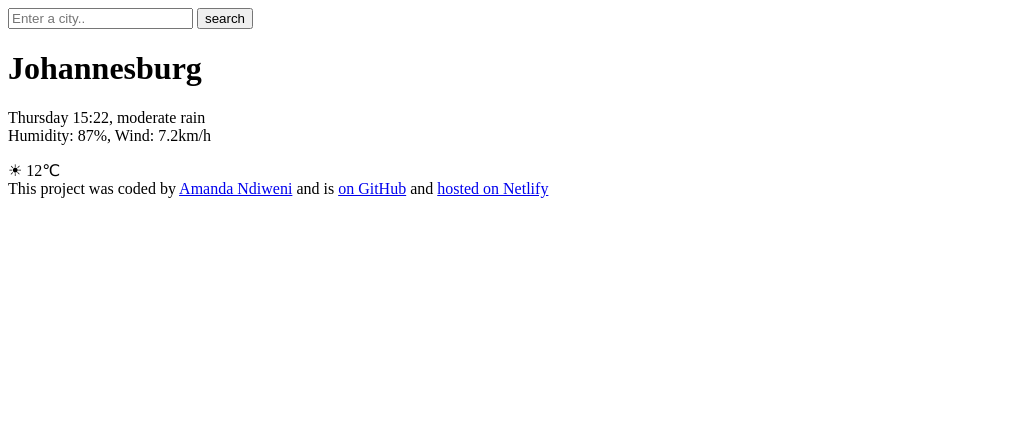
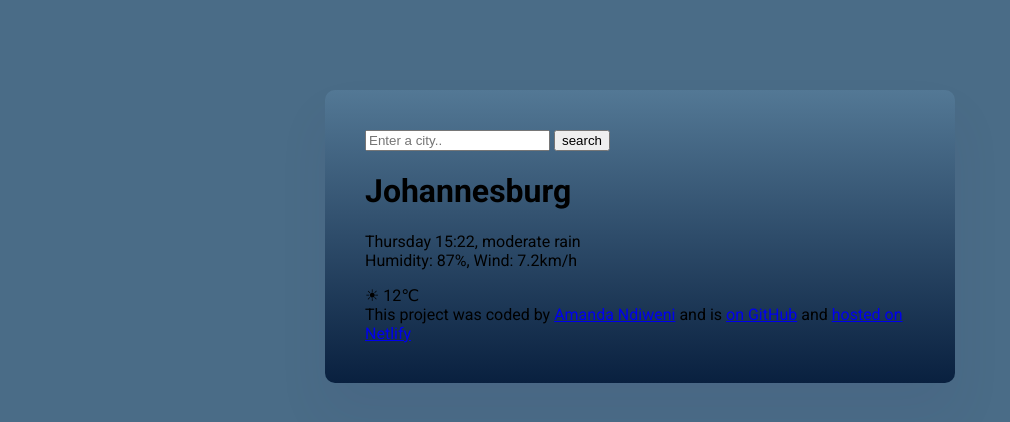
Before and after one commit to thamandandiweni8/my-vanilla-weather-search, a plain HTML site: page index.html in a window 1280 px wide. Shown: the whole page, without its empty margins (0-1010 px from the left). Drawn offline with Linux system fonts and the light colour scheme.

Commit message:
Created style.css

```diff
--- a/index.html
+++ b/index.html
@@ -3,9 +3,17 @@
   <head>
     <meta charset="UTF-8" />
     <meta name="viewport" content="width=device-width, initial-scale=1.0" />
+    <link rel="preconnect" href="https://fonts.googleapis.com" />
+    <link rel="preconnect" href="https://fonts.gstatic.com" crossorigin />
+    <link
+      href="https://fonts.googleapis.com/css2?family=Roboto:ital,wght@0,100;0,400;0,500;0,700;0,900;1,100;1,300;1,400;1,500;1,700;1,900&display=swap"
+      rel="stylesheet"
+    />
+    <link rel="stylesheet" href="src/style.css" />
     <title>Document</title>
   </head>
   <body>
+    <div class="weather-app">
       <header>
         <form>
           <input type="search" placeholder="Enter a city.." required />
@@ -29,5 +37,6 @@
         <a href="#" target="_blank"> on GitHub</a> and
         <a href="#" target="_blank">hosted on Netlify</a>
       </footer>
+    </div>
   </body>
 </html>
--- /dev/null
+++ b/src/style.css
@@ -0,0 +1,12 @@
+body {
+  background-color: #4a6c87;
+  font-family: "Roboto", sans-serif;
+}
+.weather-app {
+  background: linear-gradient(to top, #09203f 0%, #537895 100%);
+  max-width: 550px;
+  margin: 90px auto;
+  padding: 40px;
+  border-radius: 10px;
+  box-shadow: 0 30px 50px rgba(65, 50, 100, 0.08);
+}
```
Lines whose indentation alone changed are shown as unchanged.
